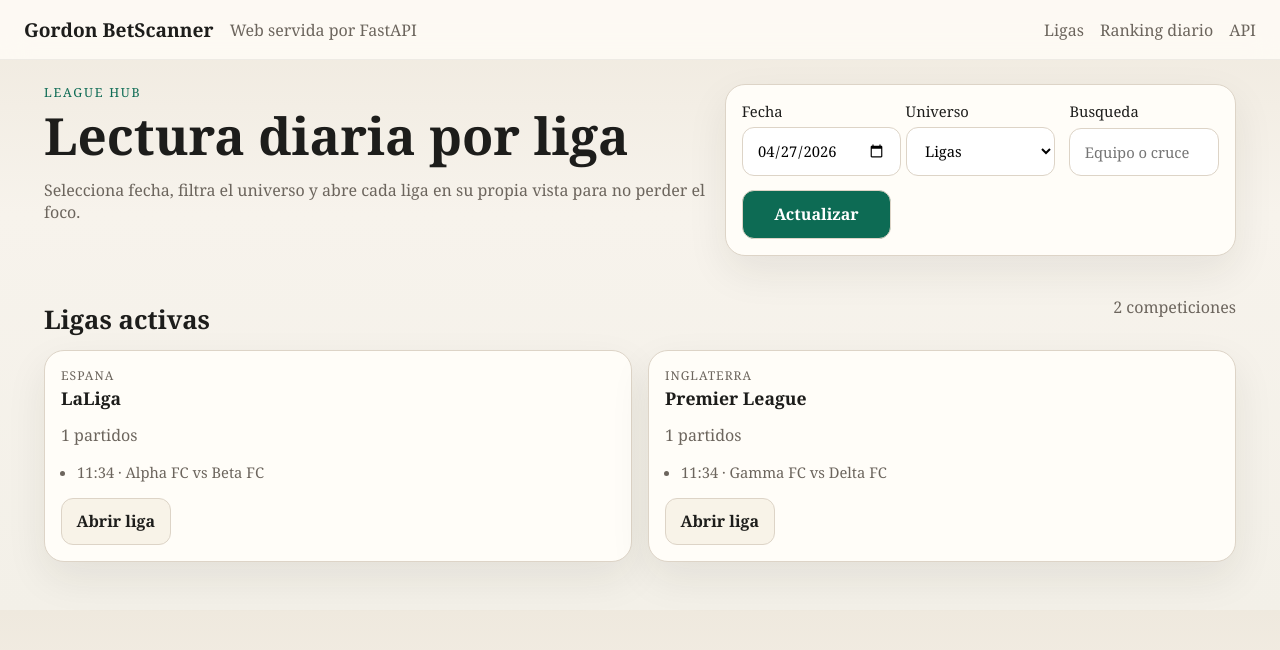
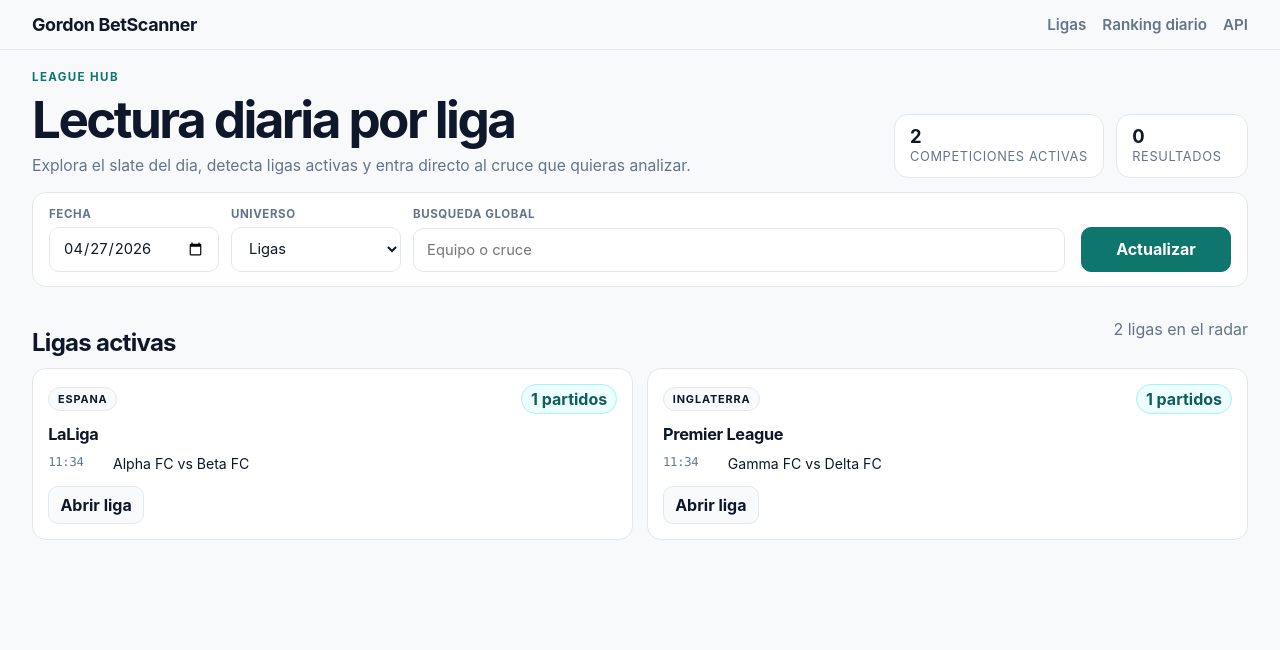
Before and after one commit to pablo-deabajo-plans/web, a FastAPI app: page / in a window 1280 px wide. Shown: the top 650 px of the page. Run offline with FastAPI, Linux system fonts and the light colour scheme; parts of the project's set-up code (start-up, migrations or seed data) failed here and were passed over; some libraries are stand-ins or nearby versions.

Commit message:
Refactor league hub home UI

```diff
--- a/backend/app/web/static/style.css
+++ b/backend/app/web/static/style.css
@@ -1,25 +1,31 @@
 :root {
-  --bg: #f3f0e8;
-  --surface: #fffdf8;
-  --surface-2: #f8f3e8;
-  --text: #1d1d1b;
-  --muted: #6c655d;
-  --line: #ddd4c7;
-  --accent: #0d6b54;
-  --accent-2: #d56b2d;
-  --positive: #1d7a4a;
-  --warning: #9c5e18;
-  --shadow: 0 16px 40px rgba(41, 34, 24, 0.08);
+  --bg: #f8f9fa;
+  --surface: #ffffff;
+  --surface-2: #f8fafc;
+  --surface-3: #f1f5f9;
+  --text: #0f172a;
+  --muted: #64748b;
+  --line: #e2e8f0;
+  --line-strong: #cbd5e1;
+  --accent: #0f766e;
+  --accent-strong: #115e59;
+  --accent-soft: #ecfeff;
+  --positive: #15803d;
+  --warning: #b45309;
+  --mono: "JetBrains Mono", "SFMono-Regular", Consolas, "Liberation Mono", Menlo, monospace;
 }
 
 * { box-sizing: border-box; }
+
 body {
   margin: 0;
-  font-family: Georgia, "Times New Roman", serif;
+  font-family: Inter, system-ui, -apple-system, BlinkMacSystemFont, "Segoe UI", sans-serif;
   color: var(--text);
-  background: linear-gradient(180deg, #efe9de 0%, #f7f3ec 35%, #f3f0e8 100%);
+  background: var(--bg);
 }
+
 a { color: inherit; text-decoration: none; }
+
 .shell-header {
   position: sticky;
   top: 0;
@@ -27,139 +33,516 @@ a { color: inherit; text-decoration: none; }
   display: flex;
   justify-content: space-between;
   align-items: center;
-  padding: 1rem 1.5rem;
-  border-bottom: 1px solid rgba(0,0,0,0.06);
+  padding: 0.875rem 2rem;
+  border-bottom: 1px solid var(--line);
+  background: rgba(248, 249, 250, 0.94);
   backdrop-filter: blur(14px);
-  background: rgba(255, 252, 246, 0.86);
 }
-.brand-link { font-size: 1.2rem; font-weight: 700; }
-.brand-note, .nav-link, .hero-copy, .section-head p, .panel-head p, .list-card p, .league-card p, .empty-card p { color: var(--muted); }
-.shell-brand, .shell-nav { display: flex; gap: 1rem; align-items: center; }
-.page-shell { max-width: 1240px; margin: 0 auto; padding: 1.5rem; }
+
+.shell-brand,
+.shell-nav {
+  display: flex;
+  gap: 1rem;
+  align-items: center;
+}
+
+.brand-link {
+  font-size: 1.12rem;
+  font-weight: 700;
+  letter-spacing: -0.02em;
+}
+
+.nav-link,
+.hero-copy,
+.section-head p,
+.panel-head p,
+.list-card p,
+.league-card p,
+.empty-card p {
+  color: var(--muted);
+}
+
+.nav-link {
+  font-size: 0.95rem;
+  font-weight: 600;
+}
+
+.page-shell {
+  width: 100%;
+  max-width: none;
+  margin: 0;
+  padding: 1.25rem 2rem 2rem;
+}
+
 .hero {
+  display: flex;
+  justify-content: space-between;
+  align-items: end;
+  gap: 1.5rem;
+  margin-bottom: 0.9rem;
+}
+
+.hero-copy-block {
   display: grid;
-  grid-template-columns: 1.3fr 1fr;
-  gap: 1rem;
-  align-items: start;
-  margin-bottom: 1.5rem;
+  gap: 0.55rem;
+  max-width: 880px;
 }
+
+.hero-meta {
+  display: flex;
+  gap: 0.75rem;
+  flex-wrap: wrap;
+  justify-content: flex-end;
+}
+
+.hero-stat {
+  min-width: 132px;
+  padding: 0.8rem 0.95rem;
+  border: 1px solid var(--line);
+  border-radius: 14px;
+  background: var(--surface);
+  display: grid;
+  gap: 0.22rem;
+}
+
+.hero-stat strong {
+  font-size: 1.15rem;
+  line-height: 1;
+}
+
+.hero-stat span {
+  color: var(--muted);
+  font-size: 0.8rem;
+  text-transform: uppercase;
+  letter-spacing: 0.05em;
+}
+
 .eyebrow {
-  margin: 0 0 0.5rem;
+  margin: 0;
   text-transform: uppercase;
-  letter-spacing: 0.14em;
+  letter-spacing: 0.12em;
   color: var(--accent);
-  font-size: 0.78rem;
+  font-size: 0.72rem;
+  font-weight: 700;
 }
-h1, h2, h3 { margin: 0; line-height: 1.05; }
-h1 { font-size: clamp(2rem, 4vw, 3.4rem); }
-h2 { font-size: 1.6rem; }
-h3 { font-size: 1.1rem; }
-.toolbar-card, .panel, .league-card, .list-card, .empty-card, .stat-card {
+
+h1, h2, h3 {
+  margin: 0;
+  line-height: 1.05;
+}
+
+h1 {
+  font-size: clamp(2rem, 4vw, 3.25rem);
+  letter-spacing: -0.05em;
+}
+
+h2 {
+  font-size: 1.5rem;
+  letter-spacing: -0.03em;
+}
+
+h3 {
+  font-size: 1.02rem;
+  letter-spacing: -0.02em;
+}
+
+.hero-copy {
+  margin: 0;
+  max-width: 54rem;
+  font-size: 0.98rem;
+  line-height: 1.45;
+}
+
+.toolbar-card,
+.panel,
+.league-card,
+.list-card,
+.empty-card,
+.stat-card {
   background: var(--surface);
   border: 1px solid var(--line);
-  border-radius: 20px;
-  box-shadow: var(--shadow);
+  border-radius: 14px;
 }
+
 .toolbar-card {
+  display: flex;
+  justify-content: space-between;
+  gap: 1rem;
+  padding: 0.85rem 1rem;
+  margin-bottom: 1rem;
+}
+
+.toolbar-sticky {
+  position: sticky;
+  top: 4.5rem;
+  z-index: 15;
+  background: rgba(255, 255, 255, 0.95);
+  backdrop-filter: blur(10px);
+}
+
+.toolbar-main {
   display: grid;
-  grid-template-columns: repeat(3, minmax(0, 1fr));
-  gap: 0.9rem;
-  padding: 1rem;
+  grid-template-columns: 170px 170px minmax(260px, 1fr);
+  gap: 0.75rem;
+  flex: 1 1 auto;
 }
-.toolbar-grow { grid-column: span 1; }
-label { display: grid; gap: 0.35rem; font-size: 0.92rem; }
-input, select, button {
+
+.toolbar-actions {
+  display: flex;
+  align-items: end;
+  min-width: 150px;
+}
+
+.toolbar-grow {
+  min-width: 0;
+}
+
+label {
+  display: grid;
+  gap: 0.35rem;
+  font-size: 0.92rem;
+}
+
+label span {
+  color: var(--muted);
+  font-size: 0.72rem;
+  text-transform: uppercase;
+  letter-spacing: 0.05em;
+  font-weight: 700;
+}
+
+input,
+select,
+button {
   width: 100%;
-  border-radius: 12px;
+  border-radius: 10px;
   border: 1px solid var(--line);
   background: #fff;
-  padding: 0.78rem 0.9rem;
+  padding: 0.74rem 0.82rem;
   font: inherit;
+  color: var(--text);
 }
-button, .button-secondary, .tab-link {
+
+button,
+.button-secondary,
+.tab-link {
   display: inline-flex;
   align-items: center;
   justify-content: center;
   gap: 0.35rem;
   font-weight: 700;
+  transition: background-color 120ms ease, border-color 120ms ease, color 120ms ease;
 }
+
 button {
   background: var(--accent);
   color: white;
   cursor: pointer;
+  border-color: var(--accent);
 }
+
+button:hover,
+button:focus-visible {
+  background: var(--accent-strong);
+  border-color: var(--accent-strong);
+}
+
 .button-secondary {
-  padding: 0.72rem 0.9rem;
+  padding: 0.68rem 0.9rem;
   background: var(--surface-2);
   border: 1px solid var(--line);
-  border-radius: 12px;
+  border-radius: 10px;
+  color: var(--text);
 }
-.button-secondary.small { padding: 0.52rem 0.7rem; }
-.section { margin-bottom: 1.5rem; }
-.section-head, .panel-head {
+
+.button-secondary:hover,
+.button-secondary:focus-visible {
+  background: var(--surface-3);
+  border-color: var(--line-strong);
+}
+
+.button-secondary.small {
+  padding: 0.52rem 0.7rem;
+}
+
+.section {
+  margin-bottom: 1.25rem;
+}
+
+.section-head,
+.panel-head {
   display: flex;
   justify-content: space-between;
   align-items: end;
   gap: 1rem;
-  margin-bottom: 1rem;
+  margin-bottom: 0.8rem;
 }
-.league-grid, .list-grid, .panel-grid, .stat-grid {
+
+.league-grid,
+.list-grid,
+.panel-grid,
+.stat-grid {
   display: grid;
+  gap: 0.85rem;
+}
+
+.league-grid {
+  grid-template-columns: repeat(auto-fit, minmax(240px, 1fr));
+}
+
+.list-grid {
+  grid-template-columns: 1fr;
+}
+
+.panel-grid {
+  grid-template-columns: repeat(2, minmax(0, 1fr));
+}
+
+.stat-grid {
+  grid-template-columns: repeat(auto-fit, minmax(160px, 1fr));
+}
+
+.league-card,
+.list-card,
+.empty-card,
+.stat-card,
+.panel {
+  padding: 0.95rem;
+}
+
+.mini-kicker {
+  margin: 0;
+  text-transform: uppercase;
+  letter-spacing: 0.08em;
+  font-size: 0.68rem;
+  color: var(--muted);
+}
+
+.badge-country,
+.league-count-badge {
+  display: inline-flex;
+  align-items: center;
+  border-radius: 999px;
+  padding: 0.26rem 0.55rem;
+  border: 1px solid var(--line);
+  background: var(--surface-2);
+  font-weight: 700;
+}
+
+.badge-country {
+  color: var(--text);
+}
+
+.league-count-badge {
+  color: var(--accent-strong);
+  background: var(--accent-soft);
+  border-color: #a5f3fc;
+}
+
+.league-card {
+  display: grid;
+  gap: 0.75rem;
+  min-height: 100%;
+  transition: border-color 120ms ease, background-color 120ms ease, transform 120ms ease;
+}
+
+.league-card:hover,
+.league-card:focus-visible {
+  border-color: var(--accent);
+  background: #fcfffe;
+  transform: translateY(-1px);
+}
+
+.league-card-top,
+.league-card-foot {
+  display: flex;
+  justify-content: space-between;
+  align-items: center;
+  gap: 0.5rem;
+}
+
+.league-empty {
+  margin: 0;
+  font-size: 0.9rem;
+  color: var(--muted);
+}
+
+.league-preview-list {
+  margin: 0;
+  padding: 0;
+  display: grid;
+  gap: 0.42rem;
+  list-style: none;
+  color: var(--text);
+  font-size: 0.88rem;
+}
+
+.league-preview-list li {
+  display: grid;
+  grid-template-columns: 56px minmax(0, 1fr);
+  gap: 0.55rem;
+  align-items: start;
+}
+
+.match-time {
+  font-family: var(--mono);
+  font-size: 0.76rem;
+  color: var(--muted);
+  letter-spacing: -0.02em;
+}
+
+.match-line {
+  line-height: 1.3;
+  color: var(--text);
+}
+
+.list-card,
+.hero-actions {
+  display: flex;
+  justify-content: space-between;
+  align-items: center;
   gap: 1rem;
 }
-.league-grid { grid-template-columns: repeat(auto-fit, minmax(220px, 1fr)); }
-.list-grid { grid-template-columns: 1fr; }
-.panel-grid { grid-template-columns: repeat(2, minmax(0, 1fr)); }
-.stat-grid { grid-template-columns: repeat(auto-fit, minmax(160px, 1fr)); }
-.league-card, .list-card, .empty-card, .stat-card, .panel { padding: 1rem; }
-.league-card.is-active { border-color: var(--accent); transform: translateY(-2px); }
-.mini-kicker { margin: 0 0 0.35rem; text-transform: uppercase; letter-spacing: 0.08em; font-size: 0.76rem; color: var(--accent-2); }
-.league-preview-list {
-  margin: 0.85rem 0 1rem;
-  padding-left: 1rem;
-  display: grid;
-  gap: 0.35rem;
+
+.list-card.compact {
+  padding-block: 0.85rem;
+}
+
+.table-wrap {
+  overflow-x: auto;
+}
+
+table {
+  width: 100%;
+  border-collapse: collapse;
+  font-size: 0.95rem;
+}
+
+th,
+td {
+  padding: 0.8rem 0.75rem;
+  border-bottom: 1px solid var(--line);
+  text-align: left;
+  vertical-align: top;
+}
+
+thead th {
+  font-size: 0.82rem;
+  text-transform: uppercase;
+  letter-spacing: 0.06em;
   color: var(--muted);
-  font-size: 0.92rem;
 }
-.list-card, .hero-actions { display: flex; justify-content: space-between; align-items: center; gap: 1rem; }
-.list-card.compact { padding-block: 0.85rem; }
-.table-wrap { overflow-x: auto; }
-table { width: 100%; border-collapse: collapse; font-size: 0.95rem; }
-th, td { padding: 0.8rem 0.75rem; border-bottom: 1px solid var(--line); text-align: left; vertical-align: top; }
-thead th { font-size: 0.82rem; text-transform: uppercase; letter-spacing: 0.06em; color: var(--muted); }
-tbody tr:last-child td { border-bottom: 0; }
-.edge-positive { color: var(--positive); font-weight: 700; }
-.edge-flat { color: var(--warning); font-weight: 700; }
-.summary-panel p { font-size: 1.03rem; line-height: 1.6; }
-.tabs { display: flex; gap: 0.6rem; flex-wrap: wrap; }
+
+tbody tr:last-child td {
+  border-bottom: 0;
+}
+
+.edge-positive {
+  color: var(--positive);
+  font-weight: 700;
+}
+
+.edge-flat {
+  color: var(--warning);
+  font-weight: 700;
+}
+
+.summary-panel p {
+  font-size: 1.03rem;
+  line-height: 1.6;
+}
+
+.tabs {
+  display: flex;
+  gap: 0.6rem;
+  flex-wrap: wrap;
+}
+
 .tab-link {
   padding: 0.72rem 1rem;
   border: 1px solid var(--line);
   border-radius: 999px;
   background: var(--surface);
 }
-.tab-link.is-active { background: var(--accent); color: white; border-color: var(--accent); }
+
+.tab-link.is-active {
+  background: var(--accent);
+  color: white;
+  border-color: var(--accent);
+}
+
 .mini-grid {
   display: grid;
   grid-template-columns: repeat(2, minmax(0, 1fr));
   gap: 0.8rem;
 }
+
 .mini-grid div {
   display: grid;
   gap: 0.2rem;
   padding: 0.85rem;
-  border-radius: 14px;
+  border-radius: 12px;
   background: var(--surface-2);
   border: 1px solid var(--line);
 }
-.mini-grid strong { font-size: 0.85rem; color: var(--muted); }
-.bullet-list { margin: 0; padding-left: 1.1rem; display: grid; gap: 0.55rem; }
-.panel-span { grid-column: 1 / -1; }
+
+.mini-grid strong {
+  font-size: 0.85rem;
+  color: var(--muted);
+}
+
+.bullet-list {
+  margin: 0;
+  padding-left: 1.1rem;
+  display: grid;
+  gap: 0.55rem;
+}
+
+.panel-span {
+  grid-column: 1 / -1;
+}
 
 @media (max-width: 900px) {
-  .hero, .panel-grid { grid-template-columns: 1fr; }
-  .toolbar-card { grid-template-columns: 1fr; }
-  .shell-header { flex-direction: column; align-items: start; gap: 0.75rem; }
-  .list-card, .hero-actions { flex-direction: column; align-items: stretch; }
+  .hero,
+  .panel-grid {
+    grid-template-columns: 1fr;
+  }
+
+  .hero {
+    flex-direction: column;
+    align-items: stretch;
+  }
+
+  .toolbar-card {
+    flex-direction: column;
+  }
+
+  .toolbar-main {
+    grid-template-columns: 1fr;
+  }
+
+  .toolbar-actions {
+    min-width: 0;
+  }
+
+  .toolbar-sticky {
+    top: 4rem;
+  }
+
+  .shell-header {
+    flex-direction: column;
+    align-items: start;
+    gap: 0.75rem;
+    padding-inline: 1rem;
+  }
+
+  .page-shell {
+    padding-inline: 1rem;
+  }
+
+  .list-card,
+  .hero-actions {
+    flex-direction: column;
+    align-items: stretch;
+  }
 }
--- a/backend/app/web/templates/base.html
+++ b/backend/app/web/templates/base.html
@@ -10,7 +10,6 @@
   <header class="shell-header">
     <div class="shell-brand">
       <a href="/" class="brand-link">Gordon BetScanner</a>
-      <span class="brand-note">Web servida por FastAPI</span>
     </div>
     <nav class="shell-nav">
       <a href="/?day={{ day }}" class="nav-link">Ligas</a>
--- a/backend/app/web/templates/index.html
+++ b/backend/app/web/templates/index.html
@@ -2,12 +2,25 @@
 {% block title %}Ligas | Gordon BetScanner{% endblock %}
 {% block content %}
 <section class="hero">
-  <div>
+  <div class="hero-copy-block">
     <p class="eyebrow">League hub</p>
     <h1>Lectura diaria por liga</h1>
-    <p class="hero-copy">Selecciona fecha, filtra el universo y abre cada liga en su propia vista para no perder el foco.</p>
+    <p class="hero-copy">Explora el slate del dia, detecta ligas activas y entra directo al cruce que quieras analizar.</p>
   </div>
-  <form method="get" class="toolbar-card">
+  <div class="hero-meta">
+    <div class="hero-stat">
+      <strong>{{ league_rows|length }}</strong>
+      <span>Competiciones activas</span>
+    </div>
+    <div class="hero-stat">
+      <strong>{{ search_results|length if search_query else 0 }}</strong>
+      <span>Resultados</span>
+    </div>
+  </div>
+</section>
+
+<form method="get" class="toolbar-card toolbar-sticky">
+  <div class="toolbar-main">
     <label>
       <span>Fecha</span>
       <input type="date" name="day" value="{{ day }}">
@@ -20,12 +33,14 @@
       </select>
     </label>
     <label class="toolbar-grow">
-      <span>Busqueda</span>
+      <span>Busqueda global</span>
       <input type="text" name="q" value="{{ search_query }}" placeholder="Equipo o cruce">
     </label>
+  </div>
+  <div class="toolbar-actions">
     <button type="submit">Actualizar</button>
-  </form>
-</section>
+  </div>
+</form>
 
 {% if search_query %}
 <section class="section">
@@ -38,7 +53,7 @@
     <article class="list-card">
       <div>
         <h3>{{ item.match }}</h3>
-        <p>{{ item.league }} · {{ item.country }} · {{ item.time or "Sin hora" }}</p>
+        <p>{{ item.league }} - {{ item.country }} - {{ item.time or "Sin hora" }}</p>
       </div>
       <a class="button-secondary" href="/match-detail/{{ item.match_id }}?league={{ item.league|urlencode }}&day={{ day }}">Abrir</a>
     </article>
@@ -55,23 +70,34 @@
 <section class="section">
   <div class="section-head">
     <h2>Ligas activas</h2>
-    <p>{{ league_rows|length }} competiciones</p>
+    <p>{{ league_rows|length }} ligas en el radar</p>
   </div>
   <div class="league-grid">
     {% for item in league_rows %}
-    <article class="league-card">
-      <p class="mini-kicker">{{ item.country }}</p>
+    <a class="league-card" href="/league/{{ item.league|urlencode }}?day={{ day }}&competition_view={{ competition_view|urlencode }}">
+      <div class="league-card-top">
+        <span class="mini-kicker badge-country">{{ item.country }}</span>
+        <span class="league-count-badge">
+          {% if item.match_count is not none %}{{ item.match_count }} partidos{% else %}Sin carga{% endif %}
+        </span>
+      </div>
       <h3>{{ item.league }}</h3>
-      <p>{% if item.match_count is not none %}{{ item.match_count }} partidos{% else %}Carga bajo demanda{% endif %}</p>
       {% if item.matches_preview %}
       <ul class="league-preview-list">
         {% for match in item.matches_preview %}
-        <li>{{ match.time }} · {{ match.home_team }} vs {{ match.away_team }}</li>
+        <li>
+          <span class="match-time">{{ match.time }}</span>
+          <span class="match-line">{{ match.home_team }} vs {{ match.away_team }}</span>
+        </li>
         {% endfor %}
       </ul>
+      {% else %}
+      <p class="league-empty">Sin partidos visibles para la fecha seleccionada.</p>
       {% endif %}
-      <a class="button-secondary" href="/league/{{ item.league|urlencode }}?day={{ day }}&competition_view={{ competition_view|urlencode }}">Abrir liga</a>
-    </article>
+      <div class="league-card-foot">
+        <span class="button-secondary small">Abrir liga</span>
+      </div>
+    </a>
     {% endfor %}
   </div>
 </section>
```
